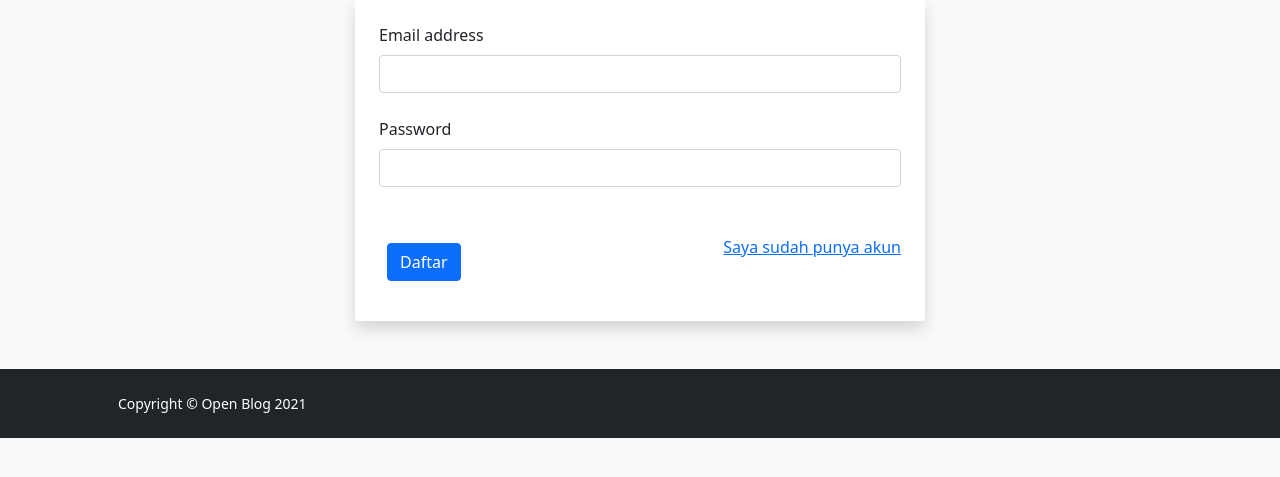
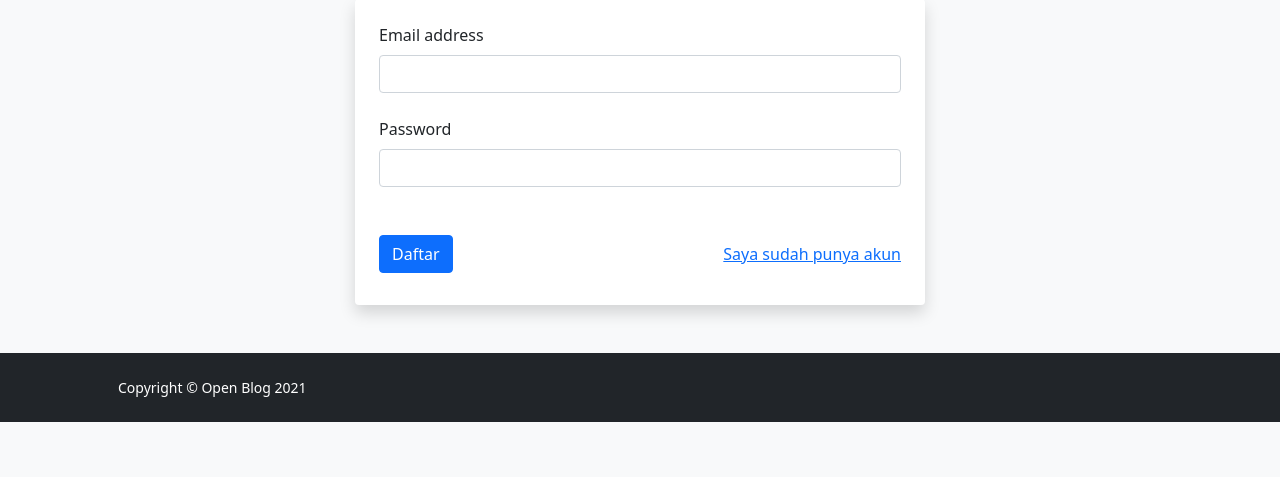
Before and after one commit to FP-PEMWEB-KEL-7/OpenBlog, a CodeIgniter app: page /database/signup in a window 1280 px wide. Shown: the part 220-697 px from the top of the page. Run offline with CodeIgniter, Linux system fonts and the light colour scheme; some libraries are stand-ins or nearby versions.

Commit message:
fix css again

```diff
--- a/application/views/login.php
+++ b/application/views/login.php
@@ -59,8 +59,8 @@
 							<?= validation_errors(); ?>
 						</div>
                     </div>
-					<div class="d-flex flex-row flex-nowrap mb-3 m-2">
-						<button type="submit" class="btn btn-primary m-2">Masuk</button>
+					<div class="d-flex flex-row flex-nowrap align-items-center mb-3 m-2">
+						<button type="submit" class="btn btn-primary">Masuk</button>
 						<a href="signup" class="ms-auto">Belum punya akun?</a>
 					</div>
                 </div>
--- a/application/views/signup.php
+++ b/application/views/signup.php
@@ -59,8 +59,8 @@
 							<?= validation_errors(); ?>
 						</div>
                     </div>
-					<div class="d-flex flex-row flex-nowrap mb-3 m-2">
-                  		<button type="submit" class="btn btn-primary m-2">Daftar</button>
+					<div class="d-flex flex-row flex-nowrap align-items-center mb-3 m-2">
+                  		<button type="submit" class="btn btn-primary">Daftar</button>
                   		<a href="login" class="ms-auto">Saya sudah punya akun</a>
 					</div>
                 </div>
```
